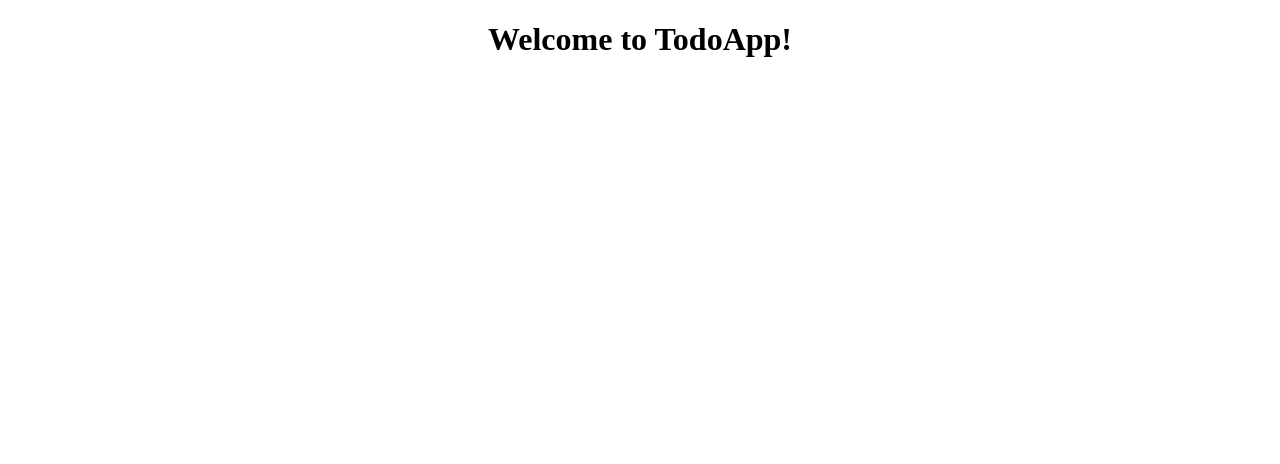
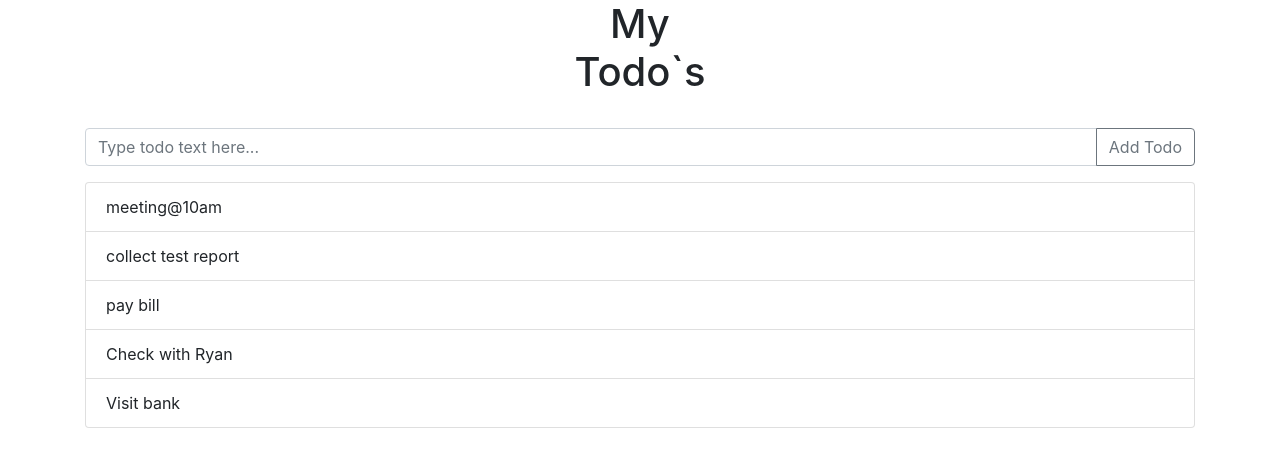
Before and after one commit to yogesh-nandwana/TodoApp, an Angular app: page / in a window 1280 px wide. Shown: the top 464 px of the page. Built offline with nearby package versions, Linux system fonts and the light colour scheme.

Commit message:
initial changes

```diff
--- a/src/app/app.component.css
+++ b/src/app/app.component.css
@@ -0,0 +1,7 @@
+.appTitle {
+       margin: auto;
+       width: 200px;
+       --background-color: lightgray;
+       --border: 1px solid green;
+       text-align: center
+}
--- a/src/app/app.component.html
+++ b/src/app/app.component.html
@@ -1,5 +1,20 @@
-<div style="text-align:center;border:4px fixed solid">
-  <h1>
-    Welcome to {{ title }}!
-  </h1>
+<div class="container">
+  <div class="appTitle">
+    <h1>{{appTitle}}</h1>
+  </div>
+  <br>
+  <div class="input-group mb-3">
+    <input type="text" class="form-control" placeholder="Type todo text here..." aria-label="Recipient's username" aria-describedby="basic-addon2">
+    <div class="input-group-append">
+      <!--button class="btn btn-primary" type="button">Add Todo</button-->
+      <button class="btn btn-outline-secondary" type="button">Add Todo</button>
+    </div>
+  </div>
+  <ul class="list-group">
+    <li class="list-group-item" *ngFor="let todo of todosObj.todos">
+      <div class="todo">
+        <span>{{todo.text}}</span>
+      </div>
+    </li>
+  </ul>
 </div>
--- a/src/app/app.component.ts
+++ b/src/app/app.component.ts
@@ -6,5 +6,16 @@ import { Component } from '@angular/core';
   styleUrls: ['./app.component.css'],
 })
 export class AppComponent {
-  title = 'TodoApp';
+  appTitle = 'My Todo`s';
+  todosObj =
+    {
+        todos:
+            [
+                { id: 1, userId: 'jk', text: 'meeting@10am', startTime: '', completed: false },
+                { id: 2, userId: 'jk', text: 'collect test report', completed: false },
+                { id: 3, userId: 'jk', text: 'pay bill', completed: false },
+                { id: 4, userId: 'jk', text: 'Check with Ryan', completed: true },
+                { id: 1, userId: 'kk', text: 'Visit bank', completed: true }
+            ]
+    };
 }
--- a/src/index.html
+++ b/src/index.html
@@ -7,6 +7,7 @@
 
   <meta name="viewport" content="width=device-width, initial-scale=1">
   <link rel="icon" type="image/x-icon" href="favicon.ico">
+  <link rel="stylesheet" href="https://maxcdn.bootstrapcdn.com/bootstrap/4.0.0/css/bootstrap.min.css" integrity="sha384-Gn5384xqQ1aoWXA+058RXPxPg6fy4IWvTNh0E263XmFcJlSAwiGgFAW/dAiS6JXm" crossorigin="anonymous">
 </head>
 <body>
   <app-root></app-root>
--- a/src/todos.ts
+++ b/src/todos.ts
@@ -1,4 +1,4 @@
-export let todos =
+export let todosObj =
     {
         todos:
             [
```
